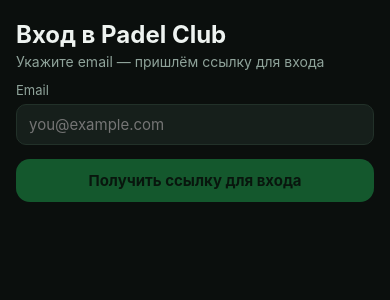
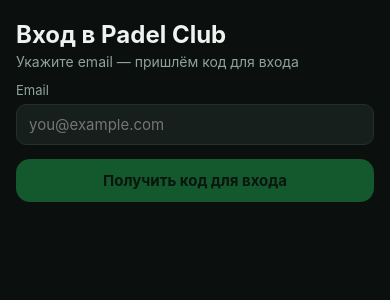
Before and after one commit to im538162-alt/padel-club-miniapp, a React (Vite) app: page / in a window 390 px wide. Shown: the top 300 px of the page. Built offline with nearby package versions, Linux system fonts and the light colour scheme; no server answers.

Commit message:
Fix iPhone PWA email login
Co-Authored-By: Claude Sonnet 5 <noreply@anthropic.com>

```diff
--- a/src/lib/auth.ts
+++ b/src/lib/auth.ts
@@ -3,9 +3,11 @@ import { isSupabaseConfigured, supabase } from './supabase'
 const NOT_CONFIGURED_MESSAGE =
   'Supabase не настроен: заполните VITE_SUPABASE_URL и VITE_SUPABASE_PUBLISHABLE_KEY в .env.local'
 
-// Email-вход нужен только вне Telegram (обычный браузер/установленное PWA) —
-// используется штатная Supabase Auth (magic link), Telegram-режим её не касается.
-export async function requestEmailLoginLink(email: string): Promise<void> {
+// Email-вход нужен только вне Telegram (обычный браузер/установленное PWA).
+// Ссылка из письма открывается в Safari, а установленное PWA хранит сессию
+// отдельно от неё, поэтому вместо перехода по ссылке пользователь вводит
+// код из того же письма прямо в PWA — сессия тогда создаётся в этом же клиенте.
+export async function requestEmailOtp(email: string): Promise<void> {
   if (!isSupabaseConfigured || !supabase) {
     throw new Error(NOT_CONFIGURED_MESSAGE)
   }
@@ -20,6 +22,18 @@ export async function requestEmailLoginLink(email: string): Promise<void> {
   }
 }
 
+export async function verifyEmailOtp(email: string, code: string): Promise<void> {
+  if (!isSupabaseConfigured || !supabase) {
+    throw new Error(NOT_CONFIGURED_MESSAGE)
+  }
+
+  const { error } = await supabase.auth.verifyOtp({ email, token: code, type: 'email' })
+
+  if (error) {
+    throw new Error(error.message)
+  }
+}
+
 export async function signOutEmailSession(): Promise<void> {
   if (!supabase) return
 
--- a/src/screens/EmailAuthScreen.tsx
+++ b/src/screens/EmailAuthScreen.tsx
@@ -1,42 +1,82 @@
 import { useState, type FormEvent } from 'react'
 import { StateNotice } from '../components/StateNotice'
-import { requestEmailLoginLink } from '../lib/auth'
+import { requestEmailOtp, verifyEmailOtp } from '../lib/auth'
+
+type Step = 'email' | 'code'
 
 export function EmailAuthScreen() {
+  const [step, setStep] = useState<Step>('email')
   const [email, setEmail] = useState('')
-  const [isSubmitting, setIsSubmitting] = useState(false)
-  const [error, setError] = useState<string | null>(null)
-  const [isSent, setIsSent] = useState(false)
+  const [code, setCode] = useState('')
+  const [isSendingCode, setIsSendingCode] = useState(false)
+  const [isVerifying, setIsVerifying] = useState(false)
+  const [sendError, setSendError] = useState<string | null>(null)
+  const [verifyError, setVerifyError] = useState<string | null>(null)
+  const [justResent, setJustResent] = useState(false)
 
   const trimmedEmail = email.trim()
 
-  const handleSubmit = async (event: FormEvent<HTMLFormElement>) => {
+  const sendCode = async () => {
+    if (!trimmedEmail || isSendingCode) return
+
+    setSendError(null)
+    setJustResent(false)
+    setIsSendingCode(true)
+    try {
+      await requestEmailOtp(trimmedEmail)
+      setStep('code')
+      setCode('')
+      setVerifyError(null)
+      setJustResent(step === 'code')
+    } catch (err) {
+      setSendError(err instanceof Error ? err.message : 'Не удалось отправить код')
+    } finally {
+      setIsSendingCode(false)
+    }
+  }
+
+  const handleEmailSubmit = (event: FormEvent<HTMLFormElement>) => {
     event.preventDefault()
-    if (!trimmedEmail || isSubmitting) return
+    void sendCode()
+  }
 
-    setError(null)
-    setIsSubmitting(true)
+  const handleCodeSubmit = async (event: FormEvent<HTMLFormElement>) => {
+    event.preventDefault()
+    if (!code || isVerifying) return
+
+    setVerifyError(null)
+    setIsVerifying(true)
     try {
-      await requestEmailLoginLink(trimmedEmail)
-      setIsSent(true)
+      await verifyEmailOtp(trimmedEmail, code)
+      // При успехе AuthGate сам увидит новую сессию через onAuthStateChange
+      // и откроет приложение — этот экран просто размонтируется.
     } catch (err) {
-      setError(err instanceof Error ? err.message : 'Не удалось отправить ссылку для входа')
-    } finally {
-      setIsSubmitting(false)
+      setVerifyError(err instanceof Error ? err.message : 'Неверный код. Попробуйте ещё раз.')
+      setIsVerifying(false)
     }
+  }
+
+  const handleChangeEmail = () => {
+    setStep('email')
+    setCode('')
+    setVerifyError(null)
+    setSendError(null)
+    setJustResent(false)
   }
 
   return (
     <div className="screen">
       <div className="home-screen__greeting">
         <h1>Вход в Padel Club</h1>
-        <p>Укажите email — пришлём ссылку для входа</p>
+        <p>
+          {step === 'email'
+            ? 'Укажите email — пришлём код для входа'
+            : `Мы отправили код на ${trimmedEmail}`}
+        </p>
       </div>
 
-      {isSent ? (
-        <StateNotice kind="loading" title="Проверьте почту и откройте ссылку для входа" />
-      ) : (
-        <form className="form-field" onSubmit={handleSubmit}>
+      {step === 'email' && (
+        <form className="form-field" onSubmit={handleEmailSubmit}>
           <span className="form-field__label">Email</span>
           <input
             className="text-input"
@@ -46,21 +86,75 @@ export function EmailAuthScreen() {
             placeholder="you@example.com"
             autoComplete="email"
             required
-            disabled={isSubmitting}
+            disabled={isSendingCode}
           />
 
-          {error && (
-            <StateNotice kind="error" title="Не удалось отправить ссылку" description={error} />
+          {sendError && (
+            <StateNotice kind="error" title="Не удалось отправить код" description={sendError} />
           )}
 
           <button
             type="submit"
             className="btn btn--primary btn--full"
-            disabled={isSubmitting || !trimmedEmail}
+            disabled={isSendingCode || !trimmedEmail}
           >
-            {isSubmitting ? 'Отправляем…' : 'Получить ссылку для входа'}
+            {isSendingCode ? 'Отправляем…' : 'Получить код для входа'}
           </button>
         </form>
+      )}
+
+      {step === 'code' && (
+        <>
+          <form className="form-field" onSubmit={handleCodeSubmit}>
+            <span className="form-field__label">Код из письма (8 цифр)</span>
+            <input
+              className="text-input"
+              type="text"
+              inputMode="numeric"
+              pattern="[0-9]*"
+              maxLength={8}
+              value={code}
+              onChange={(event) => setCode(event.target.value.replace(/\D/g, ''))}
+              placeholder="00000000"
+              autoComplete="one-time-code"
+              required
+              disabled={isVerifying}
+            />
+
+            {verifyError && (
+              <StateNotice kind="error" title="Неверный код" description={verifyError} />
+            )}
+
+            <button
+              type="submit"
+              className="btn btn--primary btn--full"
+              disabled={isVerifying || !code}
+            >
+              {isVerifying ? 'Проверяем…' : 'Подтвердить код'}
+            </button>
+          </form>
+
+          {sendError && (
+            <StateNotice kind="error" title="Не удалось отправить код" description={sendError} />
+          )}
+
+          {justResent && !sendError && (
+            <StateNotice kind="loading" title="Код отправлен повторно" />
+          )}
+
+          <button
+            type="button"
+            className="btn btn--ghost btn--full"
+            onClick={() => void sendCode()}
+            disabled={isSendingCode}
+          >
+            {isSendingCode ? 'Отправляем…' : 'Отправить код ещё раз'}
+          </button>
+
+          <button type="button" className="btn btn--ghost btn--small" onClick={handleChangeEmail}>
+            Изменить email
+          </button>
+        </>
       )}
     </div>
   )
```
